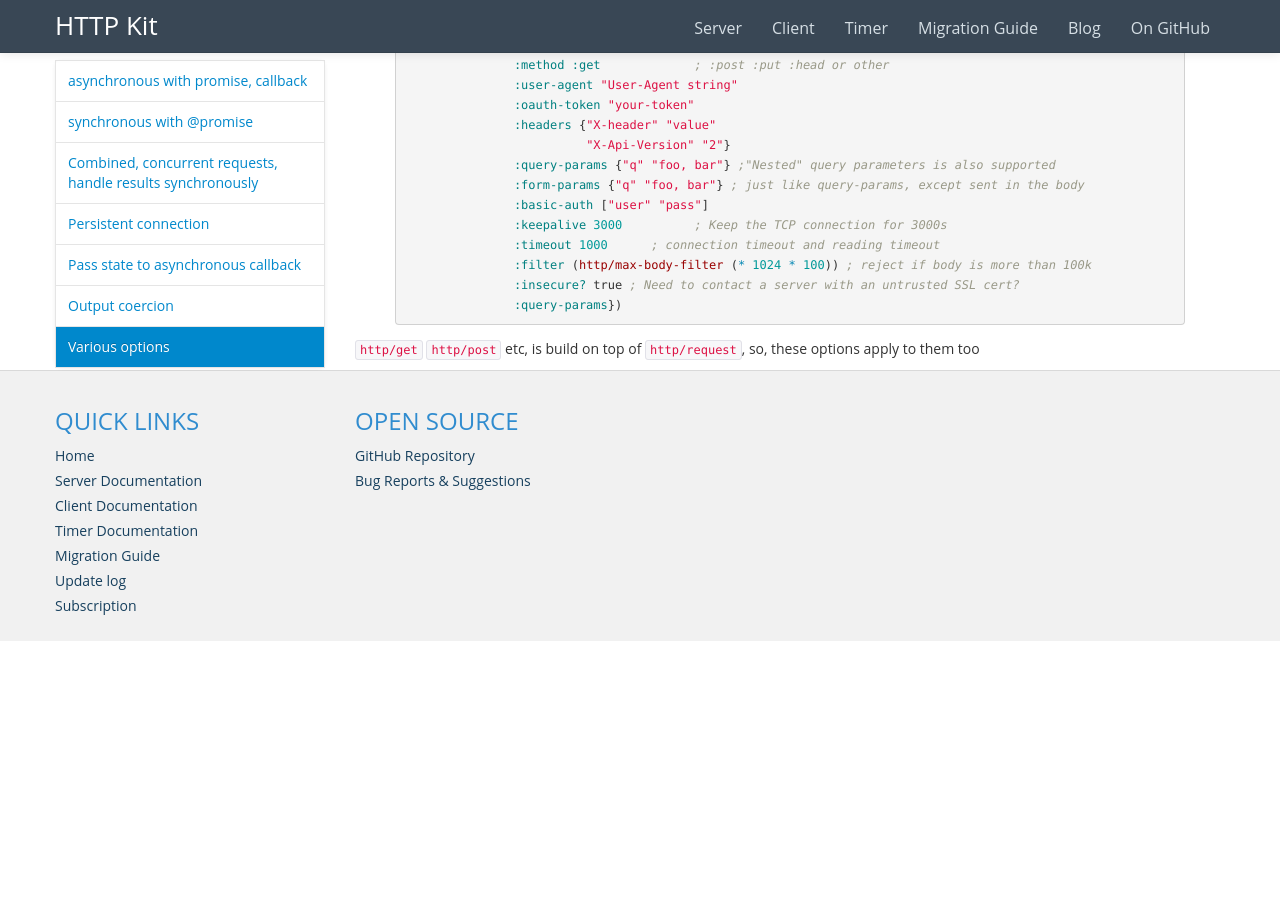
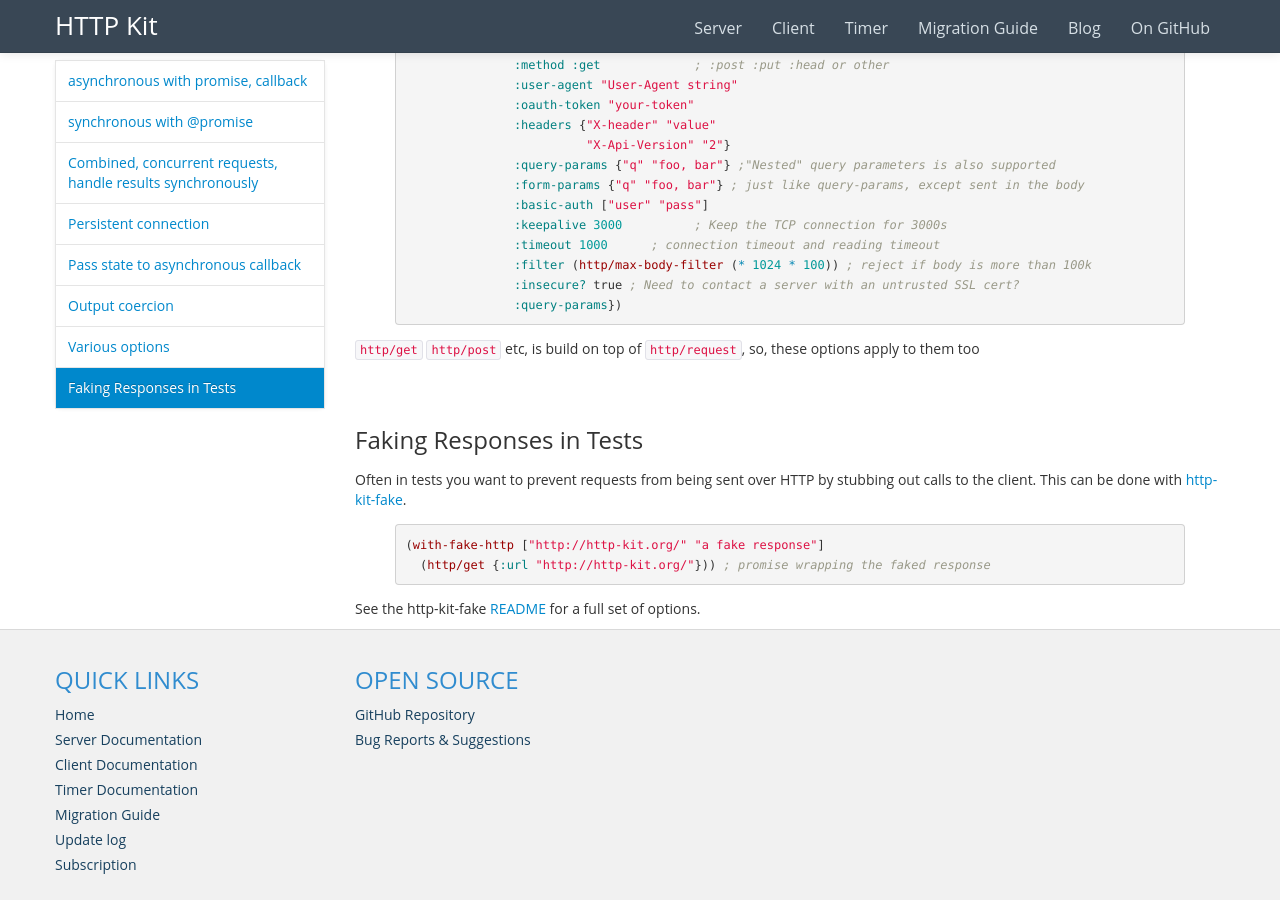
Before and after one commit to http-kit/http-kit.github.com, a Jekyll site: the page built from client.html, in a window 1280 px wide and 900 px high, scrolled down 2980 px. Built offline with Jekyll 4.4.1, drawn with Linux system fonts in a browser that asks for light colours; nearby versions of some CDN libraries; library files that are not in the unit come from our copies; before the commit the page ends 3621 px from its top, so only the background shows below that.

Commit message:
Mention http-kit-fake on the client.html page.

```diff
--- a/client.html
+++ b/client.html
@@ -147,3 +147,16 @@ title: HTTP client
 {% endhighlight %}
 
   <p><code>http/get</code> <code>http/post</code> etc, is build on top of <code>http/request</code>, so, these options apply to them too</p>
+
+  <h3 class="anchor" id="faking">Faking Responses in Tests</h3>
+  <p>Often in tests you want to prevent requests from being sent over HTTP by stubbing out calls to the client.
+    This can be done with <a href="https://github.com/d11wtq/http-kit-fake">http-kit-fake</a>.
+  </p>
+{% highlight clojure %}
+
+(with-fake-http ["http://http-kit.org/" "a fake response"]
+  (http/get {:url "http://http-kit.org/"})) ; promise wrapping the faked response
+
+{% endhighlight %}
+
+<p>See the http-kit-fake <a href="https://github.com/d11wtq/http-kit-fake">README</a> for a full set of options.</p>
```
